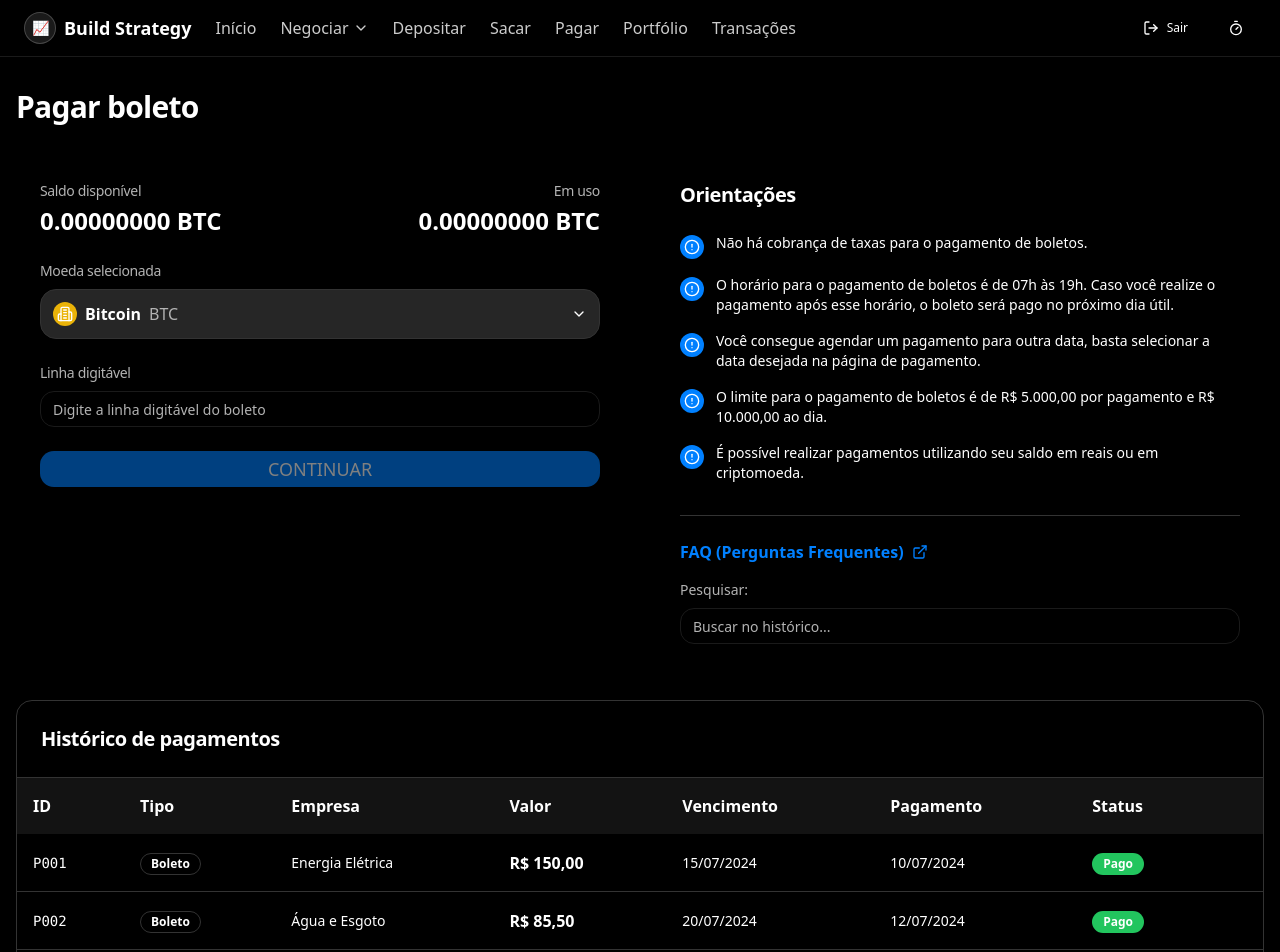
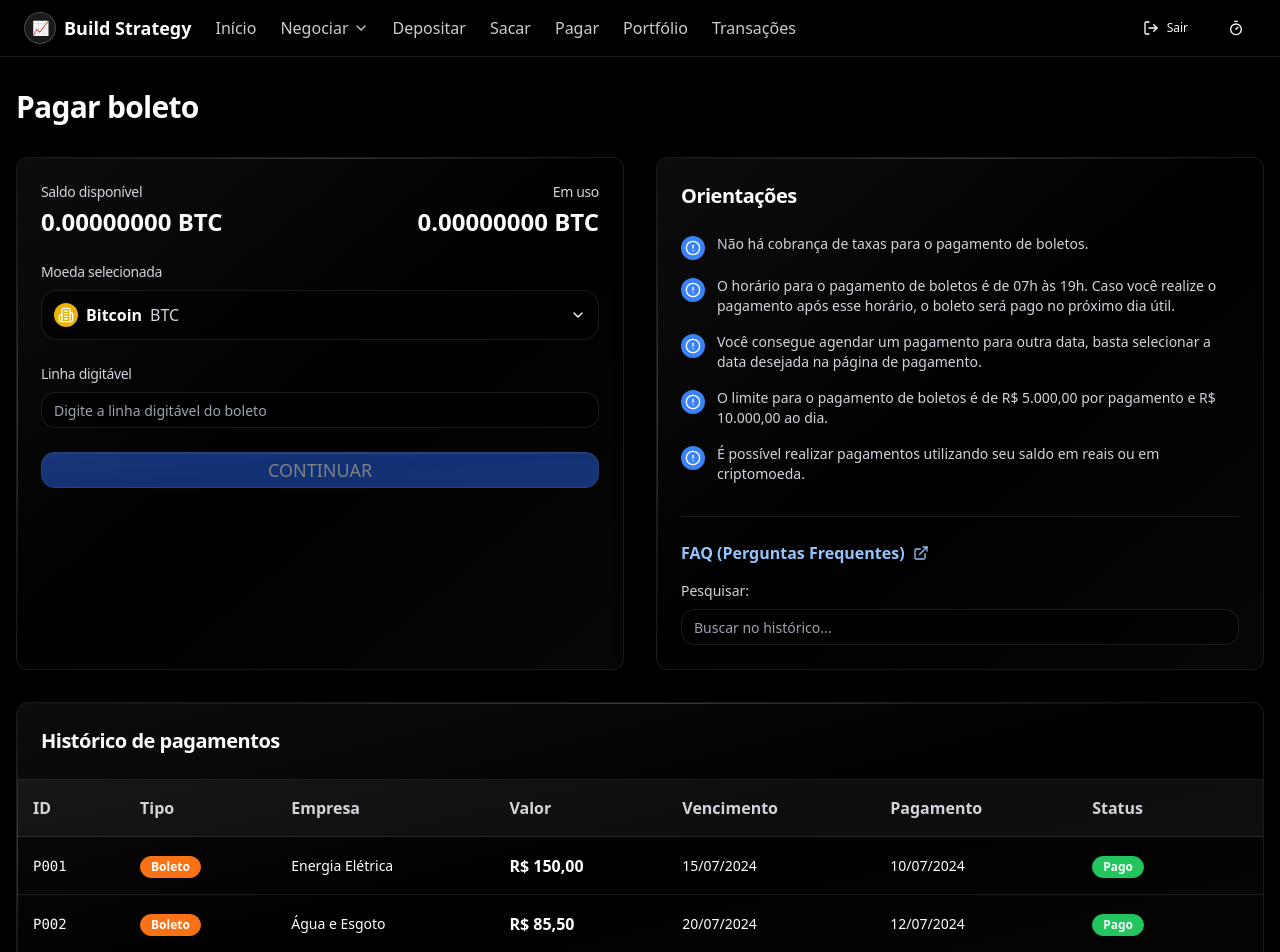
Before and after one commit to RyanRaymundo99/bs-market, a Next.js app: page /pagar in a window 1280 px wide. Shown: the top 952 px of the page. Built offline with nearby package versions, Linux system fonts and the light colour scheme.

Commit message:
added borders on pagar

```diff
--- a/src/app/pagar/page.tsx
+++ b/src/app/pagar/page.tsx
@@ -6,17 +6,13 @@ import { Badge } from "@/components/ui/badge";
 import Navbar from "@/components/ui/navbar";
 
 import {
-
   ChevronDown,
-
-
   ExternalLink,
   AlertCircle,
   Building2,
 } from "lucide-react";
 
 export default function PagarPage() {
-
   const [searchTerm, setSearchTerm] = useState("");
   const [digitalLine, setDigitalLine] = useState("");
   const [isLoggingOut, setIsLoggingOut] = useState(false);
@@ -68,95 +64,110 @@ export default function PagarPage() {
   );
 
   return (
-    <div className="min-h-screen bg-background text-foreground">
+    <div className="min-h-screen bg-black text-white">
       {/* Universal Navbar */}
-      <Navbar
-        isLoggingOut={isLoggingOut}
-        handleLogout={handleLogout}
-      />
+      <Navbar isLoggingOut={isLoggingOut} handleLogout={handleLogout} />
 
       {/* Main Content */}
       <div className="container mx-auto px-4 py-8">
         {/* Page Title */}
         <div className="mb-8">
-          <h1 className="text-3xl font-bold">Pagar boleto</h1>
+          <h1 className="text-3xl font-bold text-white">Pagar boleto</h1>
         </div>
 
         <div className="grid grid-cols-1 lg:grid-cols-2 gap-8 mb-8">
           {/* Left Panel - Payment Form */}
-          <div className="bg-card rounded-lg p-6">
+          <div className="bg-black/60 border border-white/10 rounded-xl p-6 shadow-2xl backdrop-blur-[20px] relative overflow-hidden">
+            {/* Mirror effect overlay */}
+            <div className="absolute inset-0 bg-gradient-to-br from-white/10 via-transparent to-white/5 opacity-50"></div>
+            <div className="absolute top-0 left-0 w-full h-px bg-gradient-to-r from-transparent via-white/20 to-transparent"></div>
+            <div className="absolute top-0 left-0 w-px h-full bg-gradient-to-b from-transparent via-white/20 to-transparent"></div>
+
             {/* Balance Information */}
-            <div className="mb-6">
+            <div className="mb-6 relative z-10">
               <div className="flex justify-between items-center mb-4">
                 <div>
-                  <h3 className="text-sm text-muted-foreground mb-1">
+                  <h3 className="text-sm text-gray-300 mb-1">
                     Saldo disponível
                   </h3>
-                  <div className="text-2xl font-bold">0.00000000 BTC</div>
+                  <div className="text-2xl font-bold text-white">
+                    0.00000000 BTC
+                  </div>
                 </div>
                 <div className="text-right">
-                  <h3 className="text-sm text-muted-foreground mb-1">Em uso</h3>
-                  <div className="text-2xl font-bold">0.00000000 BTC</div>
+                  <h3 className="text-sm text-gray-300 mb-1">Em uso</h3>
+                  <div className="text-2xl font-bold text-white">
+                    0.00000000 BTC
+                  </div>
                 </div>
               </div>
             </div>
 
             {/* Currency Selection */}
-            <div className="mb-6">
-              <h3 className="text-sm text-muted-foreground mb-2">
-                Moeda selecionada
-              </h3>
-              <div className="flex items-center gap-2 p-3 bg-muted rounded-lg border border-border">
+            <div className="mb-6 relative z-10">
+              <h3 className="text-sm text-gray-300 mb-2">Moeda selecionada</h3>
+              <div className="flex items-center gap-2 p-3 bg-black/60 border border-white/10 rounded-lg">
                 <div className="w-6 h-6 bg-yellow-500 rounded-full flex items-center justify-center">
                   <Building2 className="w-4 h-4 text-white" />
                 </div>
-                <span className="font-semibold">Bitcoin</span>
-                <span className="text-muted-foreground">BTC</span>
-                <ChevronDown className="w-4 h-4 ml-auto" />
+                <span className="font-semibold text-white">Bitcoin</span>
+                <span className="text-gray-300">BTC</span>
+                <ChevronDown className="w-4 h-4 ml-auto text-white" />
               </div>
             </div>
 
             {/* Digital Line Input */}
-            <div className="mb-6">
-              <h3 className="text-sm text-muted-foreground mb-2">
-                Linha digitável
-              </h3>
+            <div className="mb-6 relative z-10">
+              <h3 className="text-sm text-gray-300 mb-2">Linha digitável</h3>
               <Input
                 placeholder="Digite a linha digitável do boleto"
                 value={digitalLine}
                 onChange={(e) => setDigitalLine(e.target.value)}
-                className="text-lg"
+                className="text-lg bg-black/60 border border-white/10 text-white placeholder:text-gray-400 focus:border-white/20"
               />
             </div>
 
             {/* Continue Button */}
             <Button
-              className="w-full bg-primary hover:bg-primary/90 text-lg py-3"
+              className="w-full bg-blue-600 hover:bg-blue-700 text-white text-lg py-3 relative z-10 transition-all duration-200 backdrop-blur-[10px] border border-white/20 hover:border-white/30"
+              style={{
+                boxShadow: "inset 0 1px 0 0 rgba(255, 255, 255, 0.1)",
+              }}
               disabled={!digitalLine.trim()}
             >
-              CONTINUAR
+              {/* Mirror effect for button */}
+              <div className="absolute inset-0 bg-gradient-to-br from-white/10 via-transparent to-white/5 opacity-30 pointer-events-none rounded-md"></div>
+              <div className="absolute top-0 left-0 w-full h-px bg-gradient-to-r from-transparent via-white/20 to-transparent"></div>
+              <span className="relative z-10">CONTINUAR</span>
             </Button>
           </div>
 
           {/* Right Panel - Instructions */}
-          <div className="bg-card rounded-lg p-6">
-            <h2 className="text-xl font-bold mb-6">Orientações</h2>
+          <div className="bg-black/60 border border-white/10 rounded-xl p-6 shadow-2xl backdrop-blur-[20px] relative overflow-hidden">
+            {/* Mirror effect overlay */}
+            <div className="absolute inset-0 bg-gradient-to-br from-white/10 via-transparent to-white/5 opacity-50"></div>
+            <div className="absolute top-0 left-0 w-full h-px bg-gradient-to-r from-transparent via-white/20 to-transparent"></div>
+            <div className="absolute top-0 left-0 w-px h-full bg-gradient-to-b from-transparent via-white/20 to-transparent"></div>
 
-            <div className="space-y-4">
+            <h2 className="text-xl font-bold mb-6 text-white relative z-10">
+              Orientações
+            </h2>
+
+            <div className="space-y-4 relative z-10">
               <div className="flex gap-3">
-                <div className="w-6 h-6 bg-primary rounded-full flex items-center justify-center flex-shrink-0 mt-0.5">
-                  <AlertCircle className="w-4 h-4 text-primary-foreground" />
+                <div className="w-6 h-6 bg-blue-500 rounded-full flex items-center justify-center flex-shrink-0 mt-0.5">
+                  <AlertCircle className="w-4 h-4 text-white" />
                 </div>
-                <p className="text-sm">
+                <p className="text-sm text-gray-300">
                   Não há cobrança de taxas para o pagamento de boletos.
                 </p>
               </div>
 
               <div className="flex gap-3">
-                <div className="w-6 h-6 bg-primary rounded-full flex items-center justify-center flex-shrink-0 mt-0.5">
-                  <AlertCircle className="w-4 h-4 text-primary-foreground" />
+                <div className="w-6 h-6 bg-blue-500 rounded-full flex items-center justify-center flex-shrink-0 mt-0.5">
+                  <AlertCircle className="w-4 h-4 text-white" />
                 </div>
-                <p className="text-sm">
+                <p className="text-sm text-gray-300">
                   O horário para o pagamento de boletos é de 07h às 19h. Caso
                   você realize o pagamento após esse horário, o boleto será pago
                   no próximo dia útil.
@@ -164,41 +175,41 @@ export default function PagarPage() {
               </div>
 
               <div className="flex gap-3">
-                <div className="w-6 h-6 bg-primary rounded-full flex items-center justify-center flex-shrink-0 mt-0.5">
-                  <AlertCircle className="w-4 h-4 text-primary-foreground" />
+                <div className="w-6 h-6 bg-blue-500 rounded-full flex items-center justify-center flex-shrink-0 mt-0.5">
+                  <AlertCircle className="w-4 h-4 text-white" />
                 </div>
-                <p className="text-sm">
+                <p className="text-sm text-gray-300">
                   Você consegue agendar um pagamento para outra data, basta
                   selecionar a data desejada na página de pagamento.
                 </p>
               </div>
 
               <div className="flex gap-3">
-                <div className="w-6 h-6 bg-primary rounded-full flex items-center justify-center flex-shrink-0 mt-0.5">
-                  <AlertCircle className="w-4 h-4 text-primary-foreground" />
+                <div className="w-6 h-6 bg-blue-500 rounded-full flex items-center justify-center flex-shrink-0 mt-0.5">
+                  <AlertCircle className="w-4 h-4 text-white" />
                 </div>
-                <p className="text-sm">
+                <p className="text-sm text-gray-300">
                   O limite para o pagamento de boletos é de R$ 5.000,00 por
                   pagamento e R$ 10.000,00 ao dia.
                 </p>
               </div>
 
               <div className="flex gap-3">
-                <div className="w-6 h-6 bg-primary rounded-full flex items-center justify-center flex-shrink-0 mt-0.5">
-                  <AlertCircle className="w-4 h-4 text-primary-foreground" />
+                <div className="w-6 h-6 bg-blue-500 rounded-full flex items-center justify-center flex-shrink-0 mt-0.5">
+                  <AlertCircle className="w-4 h-4 text-white" />
                 </div>
-                <p className="text-sm">
+                <p className="text-sm text-gray-300">
                   É possível realizar pagamentos utilizando seu saldo em reais
                   ou em criptomoeda.
                 </p>
               </div>
             </div>
 
-            <div className="mt-8 pt-6 border-t border-border">
+            <div className="mt-8 pt-6 border-t border-white/10 relative z-10">
               <div className="flex items-center justify-between mb-4">
                 <a
                   href="#"
-                  className="flex items-center gap-2 text-primary hover:underline"
+                  className="flex items-center gap-2 text-blue-300 hover:underline"
                 >
                   <span className="font-semibold">
                     FAQ (Perguntas Frequentes)
@@ -208,14 +219,14 @@ export default function PagarPage() {
               </div>
 
               <div>
-                <label className="text-sm text-muted-foreground mb-2 block">
+                <label className="text-sm text-gray-300 mb-2 block">
                   Pesquisar:
                 </label>
                 <Input
                   placeholder="Buscar no histórico..."
                   value={searchTerm}
                   onChange={(e) => setSearchTerm(e.target.value)}
-                  className="w-full"
+                  className="w-full bg-black/60 border border-white/10 text-white placeholder:text-gray-400 focus:border-white/20"
                 />
               </div>
             </div>
@@ -223,49 +234,75 @@ export default function PagarPage() {
         </div>
 
         {/* Payment History */}
-        <div className="bg-card rounded-lg border border-border overflow-hidden">
-          <div className="p-6 border-b border-border">
-            <h2 className="text-xl font-bold">Histórico de pagamentos</h2>
+        <div className="bg-black/60 border border-white/10 rounded-xl shadow-2xl backdrop-blur-[20px] overflow-hidden relative">
+          {/* Mirror effect overlay */}
+          <div className="absolute inset-0 bg-gradient-to-br from-white/10 via-transparent to-white/5 opacity-50"></div>
+          <div className="absolute top-0 left-0 w-full h-px bg-gradient-to-r from-transparent via-white/20 to-transparent"></div>
+          <div className="absolute top-0 left-0 w-px h-full bg-gradient-to-b from-transparent via-white/20 to-transparent"></div>
+
+          <div className="p-6 border-b border-white/10 relative z-10">
+            <h2 className="text-xl font-bold text-white">
+              Histórico de pagamentos
+            </h2>
           </div>
 
           {/* Table */}
-          <div className="overflow-x-auto">
+          <div className="overflow-x-auto relative z-10">
             <table className="w-full">
-              <thead className="bg-muted/50">
+              <thead className="bg-white/5 border-b border-white/10">
                 <tr>
-                  <th className="text-left p-4 font-semibold">ID</th>
-                  <th className="text-left p-4 font-semibold">Tipo</th>
-                  <th className="text-left p-4 font-semibold">Empresa</th>
-                  <th className="text-left p-4 font-semibold">Valor</th>
-                  <th className="text-left p-4 font-semibold">Vencimento</th>
-                  <th className="text-left p-4 font-semibold">Pagamento</th>
-                  <th className="text-left p-4 font-semibold">Status</th>
+                  <th className="text-left p-4 font-semibold text-gray-300">
+                    ID
+                  </th>
+                  <th className="text-left p-4 font-semibold text-gray-300">
+                    Tipo
+                  </th>
+                  <th className="text-left p-4 font-semibold text-gray-300">
+                    Empresa
+                  </th>
+                  <th className="text-left p-4 font-semibold text-gray-300">
+                    Valor
+                  </th>
+                  <th className="text-left p-4 font-semibold text-gray-300">
+                    Vencimento
+                  </th>
+                  <th className="text-left p-4 font-semibold text-gray-300">
+                    Pagamento
+                  </th>
+                  <th className="text-left p-4 font-semibold text-gray-300">
+                    Status
+                  </th>
                 </tr>
               </thead>
-              <tbody className="divide-y divide-border">
+              <tbody className="divide-y divide-white/10">
                 {filteredHistory.length > 0 ? (
                   filteredHistory.map((item) => (
                     <tr
                       key={item.id}
-                      className="hover:bg-muted/30 transition-colors"
+                      className="hover:bg-white/5 transition-colors"
                     >
-                      <td className="p-4 font-mono text-sm">{item.id}</td>
+                      <td className="p-4 font-mono text-sm text-white">
+                        {item.id}
+                      </td>
                       <td className="p-4">
-                        <Badge variant="outline">{item.type}</Badge>
+                        <Badge className="bg-orange-500 text-white border-orange-500">
+                          {item.type}
+                        </Badge>
                       </td>
-                      <td className="p-4 text-sm">{item.company}</td>
-                      <td className="p-4 font-semibold">{item.amount}</td>
-                      <td className="p-4 text-sm">{item.dueDate}</td>
-                      <td className="p-4 text-sm">{item.paymentDate}</td>
+                      <td className="p-4 text-sm text-white">{item.company}</td>
+                      <td className="p-4 font-semibold text-white">
+                        {item.amount}
+                      </td>
+                      <td className="p-4 text-sm text-white">{item.dueDate}</td>
+                      <td className="p-4 text-sm text-white">
+                        {item.paymentDate}
+                      </td>
                       <td className="p-4">
                         <Badge
-                          variant={
-                            item.status === "Pago" ? "default" : "secondary"
-                          }
                           className={
                             item.status === "Pago"
-                              ? "bg-green-500"
-                              : "bg-yellow-500"
+                              ? "bg-green-500 text-white border-green-500"
+                              : "bg-yellow-500 text-white border-yellow-500"
                           }
                         >
                           {item.status}
@@ -275,10 +312,7 @@ export default function PagarPage() {
                   ))
                 ) : (
                   <tr>
-                    <td
-                      colSpan={7}
-                      className="p-8 text-center text-muted-foreground"
-                    >
+                    <td colSpan={7} className="p-8 text-center text-gray-300">
                       {searchTerm
                         ? `Nenhum resultado encontrado para "${searchTerm}"`
                         : "Nenhum pagamento encontrado"}
```
